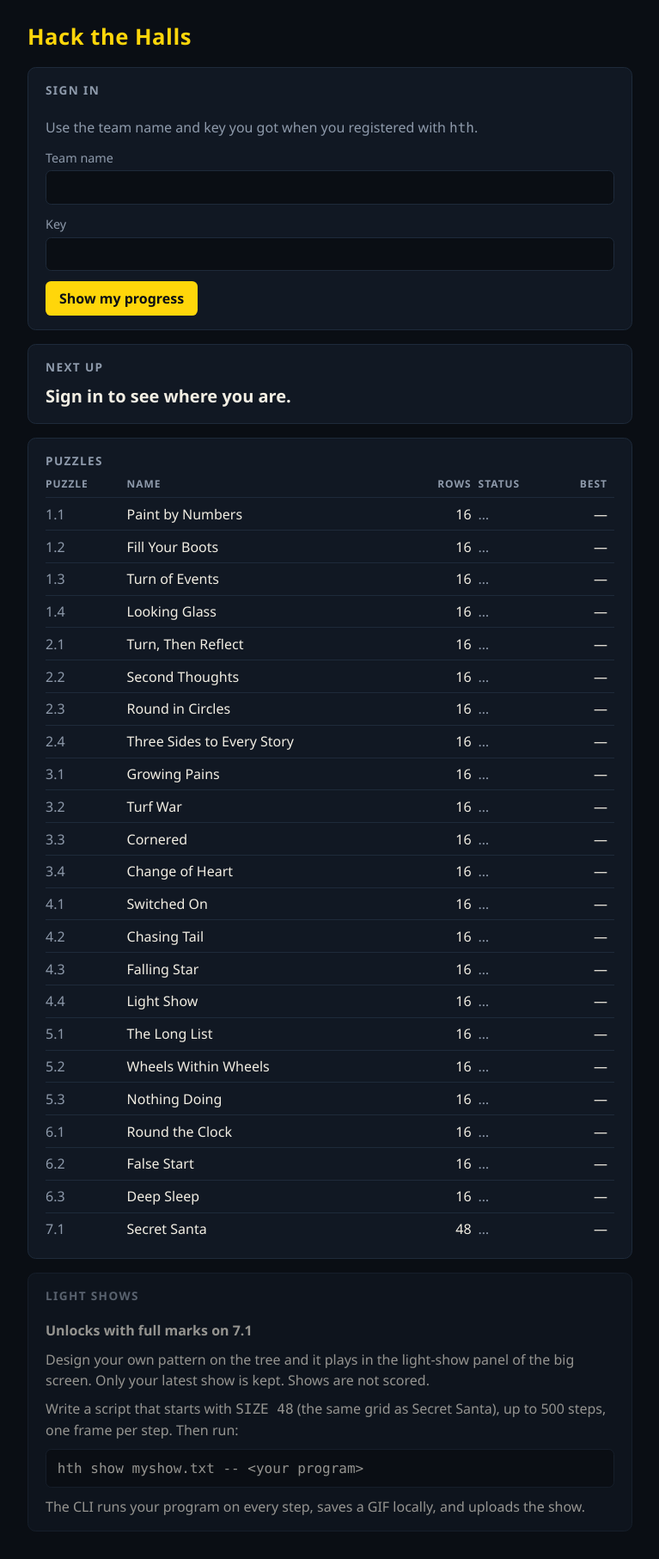
After one commit to rowanlea/ChristmasKataServer, an ASP.NET Core app: page /team in a window 1280 px wide. The commit adds this page. Shown: the whole page at 86% size, without its empty margins (256-1023 px from the left). Run offline with ASP.NET Core 8, Linux system fonts and the light colour scheme; the project's own start-up code is not run, and a stand-in starts its controllers and pages; some libraries are stand-ins or nearby versions.

Commit message:
Add the /team page showing each team's progress and light-show how-to

```diff
--- /dev/null
+++ b/ChristmasKataServer/WebAPI/Pages/Team.cshtml
@@ -0,0 +1,67 @@
+@page "/team"
+@model TeamModel
+<!doctype html>
+<html lang="en">
+<head>
+  <meta charset="utf-8">
+  <meta name="viewport" content="width=device-width, initial-scale=1">
+  <title>Hack the Halls · your team</title>
+  <link rel="icon" href="data:,">
+  <link rel="stylesheet" href="/tokens.css">
+  <link rel="stylesheet" href="/team.css">
+  <script type="module" src="/team.js"></script>
+</head>
+<body>
+  <header class="top">
+    <h1>Hack the Halls</h1>
+    <span id="team-label" class="team-label"></span>
+    <button type="button" id="sign-out" class="toggle" hidden>Sign out</button>
+  </header>
+
+  <main>
+    <form id="credentials-form" class="panel credentials" hidden>
+      <h2>Sign in</h2>
+      <p class="hint">Use the team name and key you got when you registered with <code>hth</code>.</p>
+      <label>Team name <input name="teamName" autocomplete="username" required></label>
+      <label>Key <input name="uniqueKey" type="password" autocomplete="current-password" required></label>
+      <p id="credentials-error" class="error" role="alert" hidden></p>
+      <button type="submit">Show my progress</button>
+    </form>
+
+    <section class="panel next" aria-labelledby="next-title">
+      <h2 id="next-title">Next up</h2>
+      <p id="next-up" class="next-up">Sign in to see where you are.</p>
+    </section>
+
+    <section class="panel" aria-labelledby="puzzles-title">
+      <h2 id="puzzles-title">Puzzles</h2>
+      <table class="puzzles">
+        <thead>
+          <tr><th scope="col">Puzzle</th><th scope="col">Name</th><th scope="col" class="num">Rows</th><th scope="col">Status</th><th scope="col" class="num">Best</th></tr>
+        </thead>
+        <tbody>
+          @foreach (var puzzle in Model.Puzzles)
+          {
+            <tr data-puzzle="@puzzle.Id">
+              <td class="id">@puzzle.Id</td>
+              <td class="name">@puzzle.Name</td>
+              <td class="size num">@puzzle.Size</td>
+              <td class="status">…</td>
+              <td class="percent num">—</td>
+            </tr>
+          }
+        </tbody>
+      </table>
+    </section>
+
+    <section id="shows-section" class="panel shows locked" aria-labelledby="shows-heading">
+      <h2>Light shows</h2>
+      <p id="shows-heading" class="shows-heading">Unlocks with full marks on @Model.Finale.Id</p>
+      <p>Design your own pattern on the tree and it plays in the light-show panel of the big screen. Only your latest show is kept. Shows are not scored.</p>
+      <p>Write a script that starts with <code>SIZE @Model.FrameRows</code> (the same grid as @Model.Finale.Name), up to @Model.MaxFrames steps, one frame per step. Then run:</p>
+      <pre><code>hth show myshow.txt -- &lt;your program&gt;</code></pre>
+      <p>The CLI runs your program on every step, saves a GIF locally, and uploads the show.</p>
+    </section>
+  </main>
+</body>
+</html>
--- /dev/null
+++ b/ChristmasKataServer/WebAPI/Pages/Team.cshtml.cs
@@ -0,0 +1,13 @@
+using Microsoft.AspNetCore.Mvc.RazorPages;
+using WebAPI.API;
+using WebAPI.Kata.Puzzles;
+
+namespace WebAPI.Pages;
+
+public class TeamModel : PageModel
+{
+    public IReadOnlyList<Puzzle> Puzzles => PuzzleCatalogue.All;
+    public Puzzle Finale => PuzzleCatalogue.All[^1];
+    public int FrameRows => ShowEndpoints.FrameRows;
+    public int MaxFrames => ShowEndpoints.MaxFrames;
+}
--- /dev/null
+++ b/ChristmasKataServer/WebAPI/Pages/_ViewImports.cshtml
@@ -0,0 +1,2 @@
+@namespace WebAPI.Pages
+@addTagHelper *, Microsoft.AspNetCore.Mvc.TagHelpers
--- a/ChristmasKataServer/WebAPI/Program.cs
+++ b/ChristmasKataServer/WebAPI/Program.cs
@@ -45,6 +45,7 @@ builder.Services.AddRateLimiter(options =>
 builder.Services.AddSingleton<Feed>();
 builder.Services.AddSingleton<LeaderboardCache>();
 
+builder.Services.AddRazorPages();
 builder.Services.AddEndpointsApiExplorer();
 builder.Services.AddSwaggerGen();
 var app = builder.Build();
@@ -87,6 +88,7 @@ app.MapGet("/register/{teamName}", async (
 app.MapKataEndpoints();
 app.MapFeedEndpoints();
 app.MapShowEndpoints();
+app.MapRazorPages().WithMetadata(new SkipTeamValidationAttribute());
 
 app.Run();
 
--- a/ChristmasKataServer/WebAPI/wwwroot/index.html
+++ b/ChristmasKataServer/WebAPI/wwwroot/index.html
@@ -5,6 +5,7 @@
   <meta name="viewport" content="width=device-width, initial-scale=1">
   <title>Hack the Halls</title>
   <link rel="icon" href="data:,">
+  <link rel="stylesheet" href="tokens.css">
   <link rel="stylesheet" href="scoreboard.css">
   <script type="module" src="scoreboard.js"></script>
 </head>
--- /dev/null
+++ b/ChristmasKataServer/WebAPI/wwwroot/team.css
@@ -0,0 +1,238 @@
+* {
+  box-sizing: border-box;
+}
+
+body {
+  margin: 0;
+  background: var(--night);
+  color: var(--ink);
+  font-family: var(--font);
+  line-height: 1.5;
+}
+
+h1,
+h2,
+p {
+  margin: 0;
+}
+
+[hidden] {
+  display: none !important;
+}
+
+.top,
+main {
+  max-width: 46rem;
+  margin: 0 auto;
+  padding: 0 1rem;
+}
+
+.top {
+  display: flex;
+  align-items: center;
+  flex-wrap: wrap;
+  gap: 0.5rem 1rem;
+  padding-top: 1.5rem;
+  padding-bottom: 1rem;
+}
+
+.top h1 {
+  font-size: 1.6rem;
+  font-weight: 800;
+  letter-spacing: 0.02em;
+  color: var(--gold);
+}
+
+.team-label {
+  font-size: 1.1rem;
+  color: var(--muted);
+}
+
+.toggle {
+  margin-left: auto;
+  font: inherit;
+  font-size: 0.9rem;
+  color: var(--muted);
+  background: transparent;
+  border: 1px solid var(--panel-edge);
+  border-radius: 0.4rem;
+  padding: 0.3rem 0.8rem;
+  cursor: pointer;
+}
+
+.toggle:hover,
+.toggle:focus-visible {
+  color: var(--ink);
+  border-color: var(--muted);
+}
+
+main {
+  display: flex;
+  flex-direction: column;
+  gap: 1rem;
+  padding-bottom: 2rem;
+}
+
+.panel {
+  background: var(--panel);
+  border: 1px solid var(--panel-edge);
+  border-radius: 0.6rem;
+  padding: 1rem 1.25rem;
+}
+
+.panel h2 {
+  font-size: 0.85rem;
+  font-weight: 700;
+  text-transform: uppercase;
+  letter-spacing: 0.1em;
+  color: var(--muted);
+  margin-bottom: 0.5rem;
+}
+
+code,
+pre {
+  font-family: Consolas, "Cascadia Mono", ui-monospace, monospace;
+}
+
+/* Sign in */
+
+.credentials {
+  display: flex;
+  flex-direction: column;
+  gap: 0.75rem;
+}
+
+.credentials label {
+  display: flex;
+  flex-direction: column;
+  gap: 0.25rem;
+  font-size: 0.9rem;
+  color: var(--muted);
+}
+
+.credentials input {
+  font: inherit;
+  color: var(--ink);
+  background: var(--night);
+  border: 1px solid var(--panel-edge);
+  border-radius: 0.4rem;
+  padding: 0.5rem 0.6rem;
+}
+
+.credentials input:focus-visible {
+  outline: 2px solid var(--gold);
+  outline-offset: 1px;
+}
+
+.credentials button {
+  align-self: flex-start;
+  font: inherit;
+  font-weight: 700;
+  color: var(--night);
+  background: var(--gold);
+  border: 0;
+  border-radius: 0.4rem;
+  padding: 0.5rem 1rem;
+  cursor: pointer;
+}
+
+.hint {
+  color: var(--muted);
+}
+
+.error {
+  color: var(--berry);
+}
+
+/* Next up */
+
+.next-up {
+  font-size: 1.25rem;
+  font-weight: 700;
+}
+
+.next-up .detail {
+  display: block;
+  font-size: 0.95rem;
+  font-weight: 400;
+  color: var(--muted);
+}
+
+/* Puzzles */
+
+.puzzles {
+  width: 100%;
+  border-collapse: collapse;
+  font-variant-numeric: tabular-nums;
+}
+
+.puzzles th {
+  font-size: 0.75rem;
+  font-weight: 600;
+  text-transform: uppercase;
+  letter-spacing: 0.08em;
+  color: var(--muted);
+  text-align: left;
+  padding: 0 0.5rem 0.4rem 0;
+}
+
+.puzzles td {
+  padding: 0.4rem 0.5rem 0.4rem 0;
+  border-top: 1px solid var(--panel-edge);
+}
+
+.puzzles .num {
+  text-align: right;
+}
+
+.puzzles .id {
+  color: var(--muted);
+}
+
+.status {
+  text-transform: capitalize;
+  color: var(--muted);
+}
+
+.status.passed {
+  color: var(--holly);
+}
+
+.status.current {
+  color: var(--gold);
+  font-weight: 700;
+}
+
+tr:has(.status.locked) {
+  color: var(--muted);
+}
+
+/* Light shows */
+
+.shows {
+  display: flex;
+  flex-direction: column;
+  gap: 0.6rem;
+}
+
+.shows-heading {
+  font-weight: 700;
+  color: var(--holly);
+}
+
+.shows.locked {
+  opacity: 0.6;
+}
+
+.shows.locked .shows-heading {
+  color: var(--ink);
+}
+
+.shows pre {
+  margin: 0;
+  padding: 0.6rem 0.8rem;
+  background: var(--night);
+  border: 1px solid var(--panel-edge);
+  border-radius: 0.4rem;
+  overflow-x: auto;
+}
--- /dev/null
+++ b/ChristmasKataServer/WebAPI/wwwroot/team.js
@@ -0,0 +1,141 @@
+const NAME_KEY = 'hth.teamName';
+const KEY_KEY = 'hth.uniqueKey';
+const SHOWS_OPEN = 'Light shows unlocked: your pattern goes on the big screen';
+
+const form = document.getElementById('credentials-form');
+const errorEl = document.getElementById('credentials-error');
+const signOutEl = document.getElementById('sign-out');
+const teamLabelEl = document.getElementById('team-label');
+const nextUpEl = document.getElementById('next-up');
+const showsEl = document.getElementById('shows-section');
+const showsHeadingEl = document.getElementById('shows-heading');
+const showsLockedText = showsHeadingEl.textContent;
+const nextUpSignedOut = nextUpEl.textContent;
+
+let events = null;
+
+function read(key) {
+  try { return localStorage.getItem(key); } catch { return null; }
+}
+
+function write(key, value) {
+  try {
+    if (value === null) localStorage.removeItem(key);
+    else localStorage.setItem(key, value);
+  } catch { /* storage unavailable: credentials last for this page only */ }
+}
+
+let teamName = read(NAME_KEY);
+let uniqueKey = read(KEY_KEY);
+
+function rowFor(id) {
+  return document.querySelector(`tr[data-puzzle="${CSS.escape(id)}"]`);
+}
+
+function setCells(row, status, percent) {
+  const statusEl = row.querySelector('.status');
+  statusEl.textContent = status ?? '…';
+  statusEl.className = status ? `status ${status}` : 'status';
+  row.querySelector('.percent').textContent = percent == null ? '—' : `${percent}%`;
+}
+
+function setShows(unlocked) {
+  showsEl.classList.toggle('locked', !unlocked);
+  showsHeadingEl.textContent = unlocked ? SHOWS_OPEN : showsLockedText;
+}
+
+function showForm(message) {
+  teamName = uniqueKey = null;
+  write(NAME_KEY, null);
+  write(KEY_KEY, null);
+  events?.close();
+  events = null;
+  form.hidden = false;
+  signOutEl.hidden = true;
+  teamLabelEl.textContent = '';
+  nextUpEl.textContent = nextUpSignedOut;
+  errorEl.textContent = message ?? '';
+  errorEl.hidden = !message;
+  for (const row of document.querySelectorAll('tr[data-puzzle]')) setCells(row, null, null);
+  setShows(false);
+}
+
+function setNextUp(progress) {
+  const row = rowFor(progress.next);
+  if (!row) {
+    nextUpEl.textContent = 'Found Santa';
+    return;
+  }
+  const percent = progress.puzzles.find(p => p.id === progress.next)?.percent;
+  const detail = document.createElement('span');
+  detail.className = 'detail';
+  detail.textContent = [
+    `${row.querySelector('.size').textContent} rows`,
+    percent == null ? 'no attempt yet' : `best ${percent}%`,
+    '80% to pass',
+  ].join(' · ');
+  nextUpEl.replaceChildren(`${progress.next} ${row.querySelector('.name').textContent}`, detail);
+}
+
+function render(progress) {
+  form.hidden = true;
+  errorEl.hidden = true;
+  signOutEl.hidden = false;
+  teamLabelEl.textContent = progress.teamName;
+  for (const puzzle of progress.puzzles) {
+    const row = rowFor(puzzle.id);
+    if (row) setCells(row, puzzle.status, puzzle.percent);
+  }
+  setNextUp(progress);
+  setShows(progress.showsUnlocked);
+}
+
+function listen() {
+  if (events) return;
+  events = new EventSource('/feed/events');
+  events.addEventListener('tile', e => {
+    try {
+      if (JSON.parse(e.data).teamName === teamName) loadProgress();
+    } catch { /* ignore a malformed event */ }
+  });
+}
+
+async function loadProgress() {
+  if (!teamName || !uniqueKey) {
+    showForm();
+    return;
+  }
+  let response;
+  try {
+    response = await fetch('/progress', {
+      headers: { 'X-Team-Name': teamName, 'X-Unique-Key': uniqueKey },
+    });
+  } catch {
+    nextUpEl.textContent = 'Server unreachable. Reload the page to try again.';
+    return;
+  }
+  if (response.status === 401) {
+    showForm('Team name or key not recognised');
+    return;
+  }
+  if (!response.ok) {
+    nextUpEl.textContent = `Could not load progress (HTTP ${response.status}). Reload the page to try again.`;
+    return;
+  }
+  render(await response.json());
+  listen();
+}
+
+form.addEventListener('submit', e => {
+  e.preventDefault();
+  const data = new FormData(form);
+  teamName = String(data.get('teamName')).trim();
+  uniqueKey = String(data.get('uniqueKey')).trim();
+  write(NAME_KEY, teamName);
+  write(KEY_KEY, uniqueKey);
+  loadProgress();
+});
+
+signOutEl.addEventListener('click', () => showForm());
+
+loadProgress();
--- /dev/null
+++ b/ChristmasKataServer/WebAPI/wwwroot/tokens.css
@@ -0,0 +1,14 @@
+:root {
+  --night: #0A0E14;
+  --panel: #111823;
+  --panel-edge: #1E2A3A;
+  --ink: #F2EEE3;
+  --muted: #8E9AAB;
+  --gold: #FFD60A;
+  --silver: #C9D3DE;
+  --bronze: #D9925B;
+  --holly: #2BD46B;
+  --berry: #FF4D5E;
+  --font: "Segoe UI", system-ui, -apple-system, Roboto, sans-serif;
+  color-scheme: dark;
+}
```
Also changed, not shown: ChristmasKataServer/Tests/Api/TeamPageTests.cs (added, +68 -0 lines), ChristmasKataServer/WebAPI/wwwroot/scoreboard.css (+1 -12 lines), docs/api.md (+1 -0 lines), README.md.
